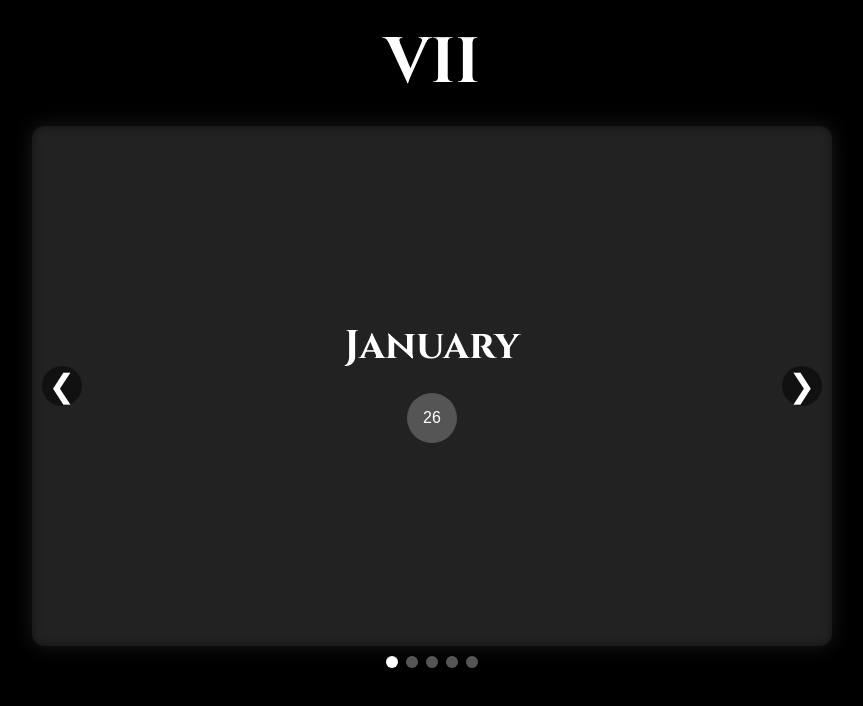
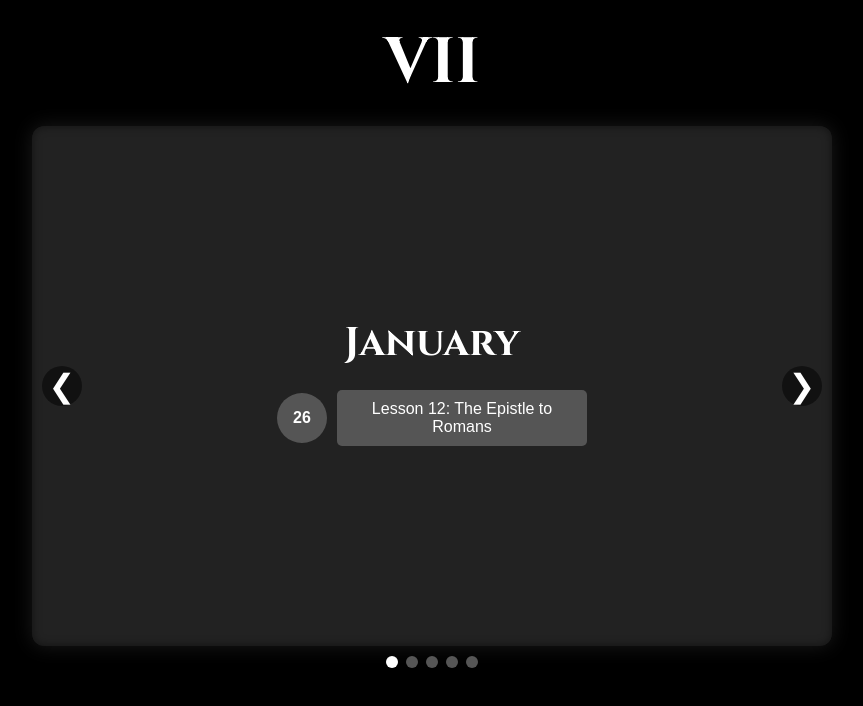
Before and after one commit to yohan-mathew/Jesusonweb, a plain HTML site: page index.html in a window 1280 px wide. Shown: the whole page, without its empty margins (208-1071 px from the left). Drawn offline with Linux system fonts and the light colour scheme.

Commit message:
changed layout

```diff
--- a/index.html
+++ b/index.html
@@ -6,6 +6,7 @@
   <title>VII</title>
   <style>
     @import url('https://fonts.googleapis.com/css2?family=Cinzel:wght@700&display=swap');
+
     body {
       margin: 0;
       padding: 0;
@@ -74,34 +75,37 @@
       color: #fff;
     }
 
-    /* Circles that turn into rectangles on hover */
-    .circle {
-      width: 50px;
-      height: 50px;
-      background-color: #555;
-      color: white;
+    /* Container for each date and its info side by side */
+    .date-row {
       display: flex;
       align-items: center;
       justify-content: center;
-      border-radius: 50%;
-      transition: all 0.3s ease;
-      position: relative;
-      cursor: pointer;
+      gap: 10px;
       margin-bottom: 10px;
     }
-    .circle:hover {
-      width: 200px;
+
+    /* Circle for date */
+    .date-circle {
+      background-color: #555;
+      width: 50px;
       height: 50px;
-      border-radius: 10px;
-      justify-content: flex-start;
-      padding-left: 10px;
+      border-radius: 50%;
+      display: flex;
+      align-items: center;
+      justify-content: center;
+      font-weight: bold;
+      color: #fff;
     }
-    .circle:hover::after {
-      content: attr(data-info);
-      position: static;
-      display: inline-block;
-      margin-left: 10px;
-      font-size: 0.9rem;
+
+    /* Static rectangle for the lesson info */
+    .info-block {
+      background-color: #555;
+      color: white;
+      padding: 10px 15px;
+      border-radius: 5px;
+      font-size: 1rem;
+      text-align: center;
+      width: 220px; /* Adjust as needed */
     }
 
     /* Arrow controls on the sides */
@@ -193,7 +197,9 @@
     function populateSlides() {
       const slidesContainer = document.getElementById("slides");
       // We only want Sundays up to May (i.e., month index <= 4)
-      const sundays = getAllRemainingSundays(new Date().getFullYear()).filter(date => date.getMonth() <= 4);
+      const sundays = getAllRemainingSundays(new Date().getFullYear()).filter(
+        (date) => date.getMonth() <= 4
+      );
 
       // We'll map each Sunday to the correct info from your array
       const info = [
@@ -214,7 +220,7 @@
         "Lesson 26: Patriarch H.H Moran Mar Ignatius Peter - Third",
         "Lesson 27: The Mulanthurity Synod (1876)",
         "Lesson 28: Review",
-        "Lesson 29: Exam"
+        "Lesson 29: Exam",
       ];
 
       // Group them by month
@@ -235,7 +241,7 @@
       }
 
       // Now create a slide for each month
-      Object.keys(groupedByMonth).forEach(month => {
+      Object.keys(groupedByMonth).forEach((month) => {
         const monthGroup = document.createElement("div");
         monthGroup.className = "month-group";
 
@@ -246,11 +252,21 @@
 
         groupedByMonth[month].forEach(({ date, info }) => {
           const day = date.getDate();
-          const circle = document.createElement("div");
-          circle.className = "circle";
-          circle.textContent = day;
-          circle.setAttribute("data-info", info);
-          monthGroup.appendChild(circle);
+          // Create a row with a circle for the date, and a rectangle for the info
+          const dateRow = document.createElement("div");
+          dateRow.className = "date-row";
+
+          const dateCircle = document.createElement("div");
+          dateCircle.className = "date-circle";
+          dateCircle.textContent = day;
+
+          const infoBlock = document.createElement("div");
+          infoBlock.className = "info-block";
+          infoBlock.textContent = info;
+
+          dateRow.appendChild(dateCircle);
+          dateRow.appendChild(infoBlock);
+          monthGroup.appendChild(dateRow);
         });
 
         slidesContainer.appendChild(monthGroup);
@@ -258,11 +274,11 @@
     }
 
     function initSlider() {
-      const slidesEl = document.getElementById('slides');
-      const slideItems = document.querySelectorAll('.month-group');
-      const arrowLeft = document.getElementById('arrowLeft');
-      const arrowRight = document.getElementById('arrowRight');
-      const dotContainer = document.getElementById('dotContainer');
+      const slidesEl = document.getElementById("slides");
+      const slideItems = document.querySelectorAll(".month-group");
+      const arrowLeft = document.getElementById("arrowLeft");
+      const arrowRight = document.getElementById("arrowRight");
+      const dotContainer = document.getElementById("dotContainer");
 
       let currentSlide = 0;
       const totalSlides = slideItems.length;
@@ -270,13 +286,13 @@
       // Create dots
       const dots = [];
       for (let i = 0; i < totalSlides; i++) {
-        const dot = document.createElement('div');
-        dot.className = 'dot';
+        const dot = document.createElement("div");
+        dot.className = "dot";
         dotContainer.appendChild(dot);
         dots.push(dot);
 
         // Click on a dot to go to that slide
-        dot.addEventListener('click', () => {
+        dot.addEventListener("click", () => {
           currentSlide = i;
           updateSlide();
         });
@@ -289,19 +305,19 @@
 
       function updateDots() {
         dots.forEach((dot, index) => {
-          dot.classList.toggle('active', index === currentSlide);
+          dot.classList.toggle("active", index === currentSlide);
         });
       }
 
       // Initialize first dot as active
       updateDots();
 
-      arrowLeft.addEventListener('click', () => {
+      arrowLeft.addEventListener("click", () => {
         currentSlide = (currentSlide - 1 + totalSlides) % totalSlides;
         updateSlide();
       });
 
-      arrowRight.addEventListener('click', () => {
+      arrowRight.addEventListener("click", () => {
         currentSlide = (currentSlide + 1) % totalSlides;
         updateSlide();
       });
```
